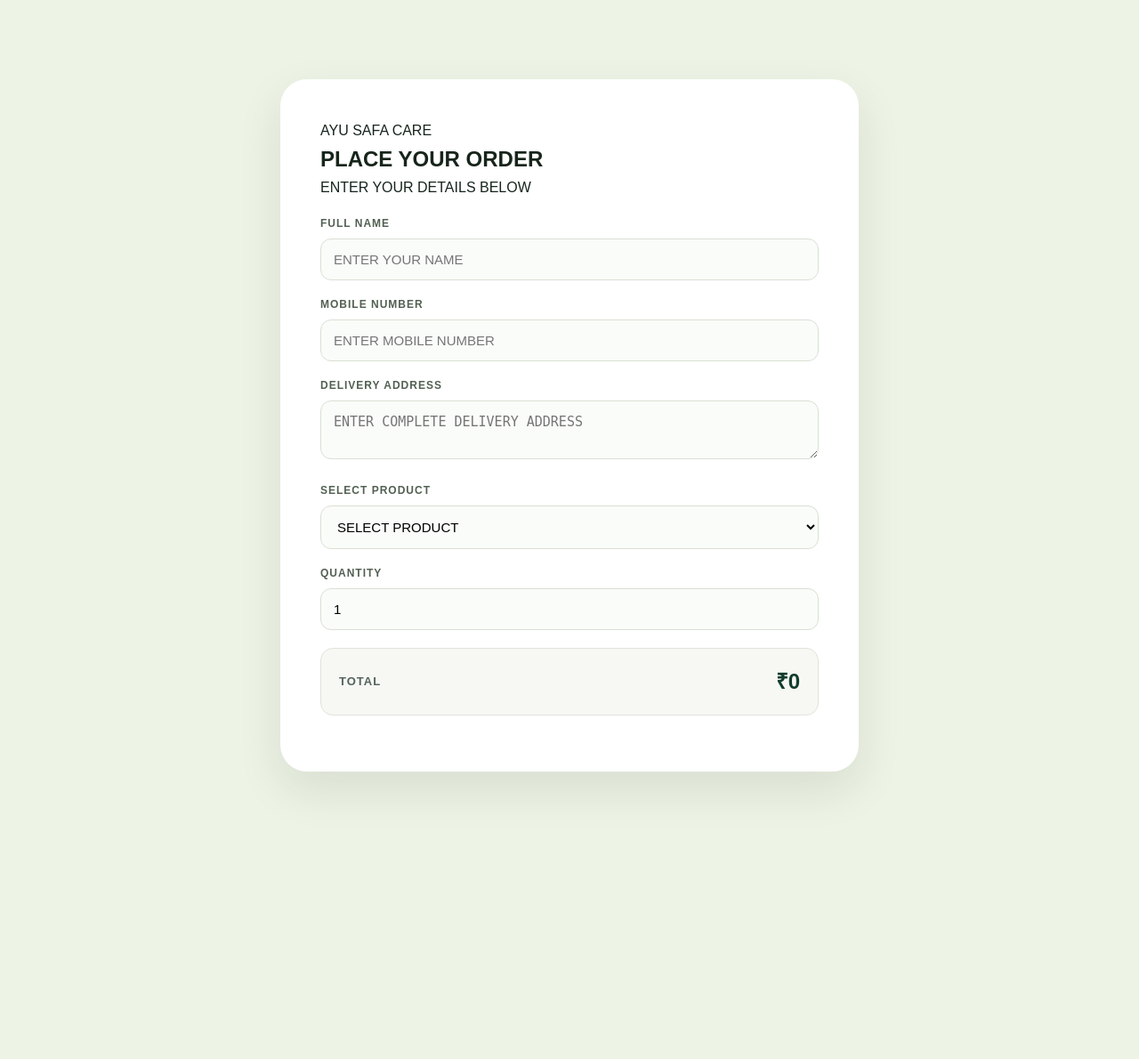
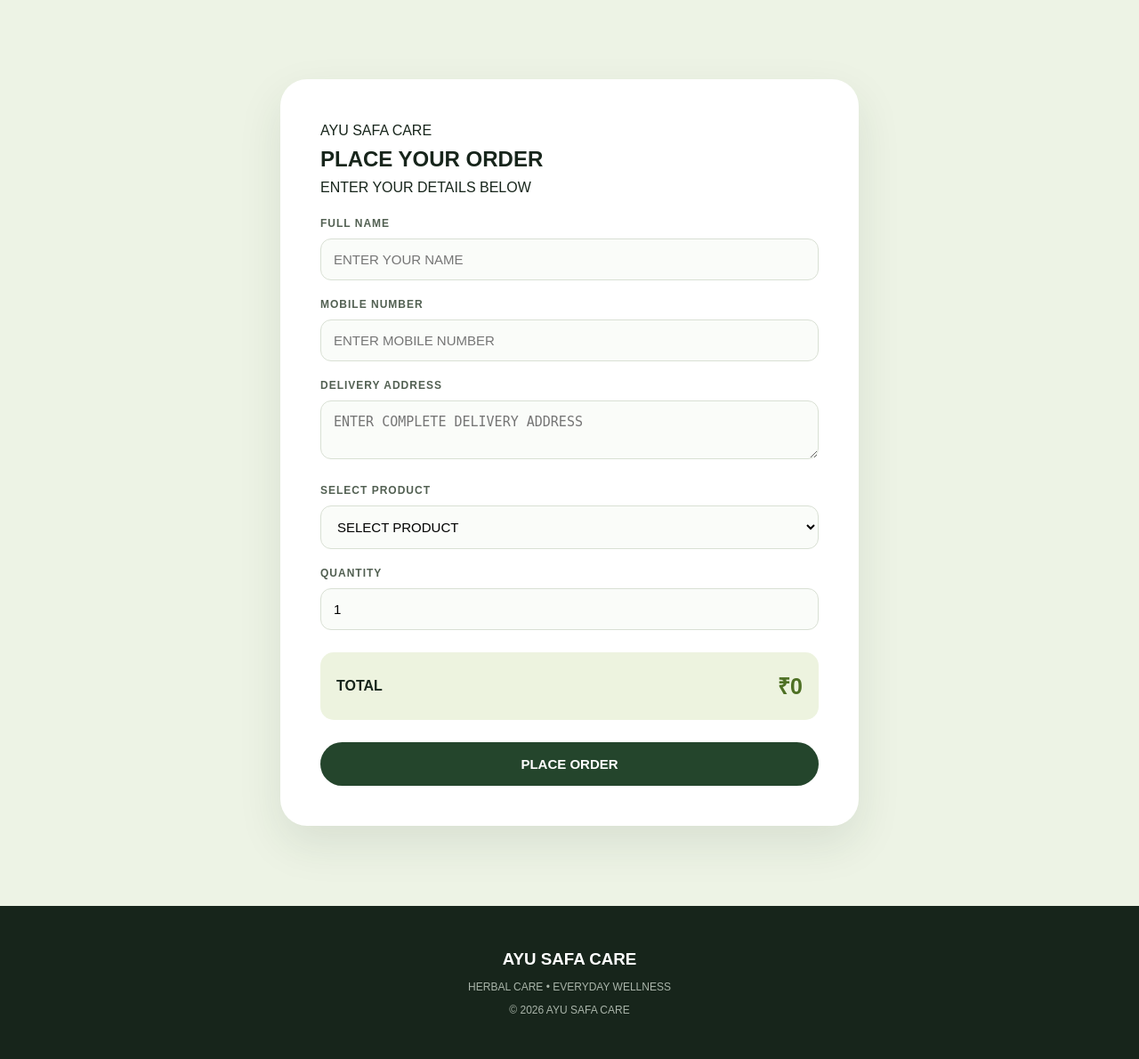
Before and after one commit to adilsuraiya037-ui/ayu-safa-care, a Flask app: page / in a window 1280 px wide. Shown: the part 1234-2424 px from the top of the page at 89% size. Before the commit the page ends 2121 px from the top, so only its background shows below. Run offline with Flask 3, Linux system fonts and the light colour scheme; some libraries are stand-ins or nearby versions.

Commit message:
Update index.html

```diff
--- a/templates/index.html
+++ b/templates/index.html
@@ -13,15 +13,17 @@
     <link rel="stylesheet"
           href="{{ url_for('static', filename='style.css') }}">
 
+
     <style>
 
         /* =========================================
-           PRODUCT GRID
+           PRODUCT SECTION
         ========================================= */
 
         .product-grid {
             align-items: stretch;
         }
+
 
         .product-card {
             overflow: hidden;
@@ -29,37 +31,36 @@
             flex-direction: column;
         }
 
+
         .product-image {
             width: 100%;
             height: 180px;
             padding: 12px;
-
             display: flex;
             align-items: center;
             justify-content: center;
-
             overflow: hidden;
-
             background: #f7f7f4;
             box-sizing: border-box;
         }
 
+
         .product-image img {
             width: auto;
             height: auto;
-
             max-width: 135px;
             max-height: 155px;
-
             object-fit: contain;
             display: block;
         }
+
 
         .product-content {
             display: flex;
             flex-direction: column;
             flex: 1;
         }
+
 
         .product-content .price {
             margin-top: auto;
@@ -73,44 +74,40 @@
         .product-content .card-button {
             width: 100%;
             min-height: 46px;
-
             margin-top: 8px;
-
             border: none;
             border-radius: 25px;
-
             display: flex;
             align-items: center;
             justify-content: center;
-
             text-decoration: none;
-
             box-sizing: border-box;
-
             cursor: pointer;
         }
+
 
         .product-content button.card-button {
             background: #123d2d;
             color: #ffffff;
-
             font-size: 12px;
             font-weight: 900;
             letter-spacing: 1px;
         }
 
+
         .product-content button.card-button:hover {
             background: #1e5b42;
         }
 
+
         .product-content .secondary-button {
             background: #f0eadc;
             color: #123d2d;
-
             font-size: 12px;
             font-weight: 900;
             letter-spacing: 1px;
         }
+
 
         .product-content .secondary-button:hover {
             background: #e3dbc9;
@@ -118,13 +115,12 @@
 
 
         /* =========================================
-           PRODUCT DETAILS MODAL
+           PRODUCT DETAILS POPUP
         ========================================= */
 
         .product-modal {
             position: fixed;
             inset: 0;
-
             z-index: 99999;
 
             display: none;
@@ -137,9 +133,11 @@
             background: rgba(0, 0, 0, 0.72);
         }
 
+
         .product-modal.show {
             display: flex;
         }
+
 
         .product-modal-box {
             position: relative;
@@ -160,6 +158,7 @@
             box-shadow:
                 0 25px 80px rgba(0, 0, 0, 0.30);
         }
+
 
         .modal-close {
             position: absolute;
@@ -184,9 +183,11 @@
             cursor: pointer;
         }
 
+
         .modal-close:hover {
             background: #1e5b42;
         }
+
 
         .modal-image {
             min-height: 430px;
@@ -200,6 +201,7 @@
             background: #f7f7f4;
         }
 
+
         .modal-image img {
             width: auto;
             height: auto;
@@ -210,9 +212,11 @@
             object-fit: contain;
         }
 
+
         .modal-content {
             padding: 55px 35px 35px;
         }
+
 
         .modal-content h2 {
             margin: 5px 0 15px;
@@ -223,6 +227,7 @@
             line-height: 1.25;
         }
 
+
         .modal-content .price {
             margin-bottom: 20px;
 
@@ -231,6 +236,7 @@
             font-size: 24px;
             font-weight: 900;
         }
+
 
         .modal-content p {
             color: #68756f;
@@ -241,6 +247,7 @@
             margin-bottom: 22px;
         }
 
+
         .modal-content h4 {
             color: #123d2d;
 
@@ -250,10 +257,13 @@
             margin-bottom: 12px;
         }
 
+
         .modal-content ul {
             padding-left: 20px;
+
             margin-bottom: 25px;
         }
+
 
         .modal-content li {
             color: #52645c;
@@ -263,6 +273,7 @@
 
             margin-bottom: 7px;
         }
+
 
         .modal-order-button {
             width: 100%;
@@ -284,44 +295,9 @@
             letter-spacing: 1px;
         }
 
+
         .modal-order-button:hover {
             background: #1e5b42;
-        }
-
-
-        /* =========================================
-           ORDER TOTAL
-        ========================================= */
-
-        .total-box {
-            margin-top: 20px;
-            margin-bottom: 18px;
-
-            padding: 18px 20px;
-
-            display: flex;
-            align-items: center;
-            justify-content: space-between;
-
-            background: #f7f7f4;
-
-            border: 1px solid #e3e3dc;
-            border-radius: 14px;
-        }
-
-        .total-box span {
-            color: #52645c;
-
-            font-size: 13px;
-            font-weight: 800;
-            letter-spacing: 1px;
-        }
-
-        .total-box strong {
-            color: #123d2d;
-
-            font-size: 24px;
-            font-weight: 900;
         }
 
 
@@ -335,14 +311,17 @@
                 height: 155px;
             }
 
+
             .product-image img {
                 max-width: 110px;
                 max-height: 130px;
             }
 
+
             .product-modal {
                 padding: 10px;
             }
+
 
             .product-modal-box {
                 grid-template-columns: 1fr;
@@ -352,26 +331,27 @@
                 border-radius: 18px;
             }
 
+
             .modal-image {
                 min-height: 250px;
+
                 padding: 20px;
             }
+
 
             .modal-image img {
                 max-width: 220px;
                 max-height: 230px;
             }
 
+
             .modal-content {
                 padding: 28px 22px 25px;
             }
 
+
             .modal-content h2 {
                 font-size: 24px;
-            }
-
-            .total-box strong {
-                font-size: 21px;
             }
 
         }
@@ -390,11 +370,14 @@
 
 <header class="navbar">
 
+
     <div class="brand">
+
 
         <div class="brand-mark">
             DR.ADIL SURAIYA
         </div>
+
 
         <div>
 
@@ -408,6 +391,7 @@
 
         </div>
 
+
     </div>
 
 
@@ -417,6 +401,7 @@
         ORDER NOW
 
     </a>
+
 
 </header>
 
@@ -428,21 +413,26 @@
 
 <section class="hero">
 
+
     <div class="hero-content">
+
 
         <p class="small-title">
             AYURVEDIC • HERBAL • CARE
         </p>
+
 
         <h2>
             NATURAL CARE<br>
             FOR EVERYDAY YOU
         </h2>
 
+
         <p>
             Discover thoughtfully prepared herbal products
             designed for your everyday wellness and personal care.
         </p>
+
 
         <a href="#products"
            class="primary-button">
@@ -451,7 +441,9 @@
 
         </a>
 
+
     </div>
+
 
 </section>
 
@@ -467,17 +459,21 @@
 
     <div class="section-heading">
 
+
         <p>
             OUR PRODUCTS
         </p>
+
 
         <h2>
             SIMPLE HERBAL CARE
         </h2>
 
+
         <span>
             QUALITY PRODUCTS FROM AYU SAFA CARE
         </span>
+
 
     </div>
 
@@ -486,11 +482,10 @@
     <div class="product-grid">
 
 
-        <!-- =====================================
-             HAIR OIL
-        ====================================== -->
+        <!-- HAIR OIL -->
 
         <div class="product-card">
+
 
             <div class="product-image">
 
@@ -503,6 +498,7 @@
 
 
             <div class="product-content">
+
 
                 <span class="product-category">
                     HAIR CARE
@@ -523,15 +519,14 @@
 
 
                 <div class="price">
-                    &#8377;299
+                    ₹299
                 </div>
 
 
                 <button
                     type="button"
                     class="card-button"
-                    onclick="openProduct('oil'); return false;"
-                >
+                    onclick="openProduct('oil')">
 
                     VIEW DETAILS
 
@@ -540,24 +535,24 @@
 
                 <a
                     href="#order"
-                    class="card-button secondary-button"
-                >
+                    class="card-button secondary-button">
 
                     ORDER NOW
 
                 </a>
 
+
             </div>
+
 
         </div>
 
 
 
-        <!-- =====================================
-             SHAMPOO
-        ====================================== -->
+        <!-- SHAMPOO -->
 
         <div class="product-card">
+
 
             <div class="product-image">
 
@@ -570,6 +565,7 @@
 
 
             <div class="product-content">
+
 
                 <span class="product-category">
                     HAIR CARE
@@ -588,15 +584,14 @@
 
 
                 <div class="price">
-                    &#8377;149
+                    ₹149
                 </div>
 
 
                 <button
                     type="button"
                     class="card-button"
-                    onclick="openProduct('shampoo'); return false;"
-                >
+                    onclick="openProduct('shampoo')">
 
                     VIEW DETAILS
 
@@ -605,24 +600,24 @@
 
                 <a
                     href="#order"
-                    class="card-button secondary-button"
-                >
+                    class="card-button secondary-button">
 
                     ORDER NOW
 
                 </a>
 
+
             </div>
+
 
         </div>
 
 
 
-        <!-- =====================================
-             MALAM
-        ====================================== -->
+        <!-- MALAM -->
 
         <div class="product-card">
+
 
             <div class="product-image">
 
@@ -635,6 +630,7 @@
 
 
             <div class="product-content">
+
 
                 <span class="product-category">
                     SKIN CARE
@@ -653,15 +649,14 @@
 
 
                 <div class="price">
-                    &#8377;149
+                    ₹149
                 </div>
 
 
                 <button
                     type="button"
                     class="card-button"
-                    onclick="openProduct('malam'); return false;"
-                >
+                    onclick="openProduct('malam')">
 
                     VIEW DETAILS
 
@@ -670,19 +665,21 @@
 
                 <a
                     href="#order"
-                    class="card-button secondary-button"
-                >
+                    class="card-button secondary-button">
 
                     ORDER NOW
 
                 </a>
 
+
             </div>
+
 
         </div>
 
 
     </div>
+
 
 </section>
 
@@ -701,17 +698,21 @@
 
         <div class="section-heading">
 
+
             <p>
                 AYU SAFA CARE
             </p>
+
 
             <h2>
                 PLACE YOUR ORDER
             </h2>
 
+
             <span>
                 ENTER YOUR DETAILS BELOW
             </span>
+
 
         </div>
 
@@ -723,11 +724,10 @@
         >
 
 
-            <!-- NAME -->
-
             <label>
                 FULL NAME
             </label>
+
 
             <input
                 type="text"
@@ -737,11 +737,11 @@
             >
 
 
-            <!-- PHONE -->
 
             <label>
                 MOBILE NUMBER
             </label>
+
 
             <input
                 type="tel"
@@ -751,11 +751,11 @@
             >
 
 
-            <!-- ADDRESS -->
 
             <label>
                 DELIVERY ADDRESS
             </label>
+
 
             <textarea
                 name="address"
@@ -764,17 +764,19 @@
             ></textarea>
 
 
-            <!-- PRODUCT -->
 
             <label>
                 SELECT PRODUCT
             </label>
 
+
             <select
                 name="product"
                 id="product"
                 required
+                onchange="updatePrice()"
             >
+
 
                 <option value="">
                     SELECT PRODUCT
@@ -785,7 +787,7 @@
                     value="Gold Herbal Hair Oil"
                     data-price="299"
                 >
-                    GOLD HERBAL HAIR OIL — &#8377;299
+                    GOLD HERBAL HAIR OIL — ₹299
                 </option>
 
 
@@ -793,7 +795,7 @@
                     value="Herbal Hair Shampoo"
                     data-price="149"
                 >
-                    HERBAL HAIR SHAMPOO — &#8377;149
+                    HERBAL HAIR SHAMPOO — ₹149
                 </option>
 
 
@@ -801,17 +803,18 @@
                     value="Ayu Safa Care Malam"
                     data-price="149"
                 >
-                    AYU SAFA CARE MALAM — &#8377;149
+                    AYU SAFA CARE MALAM — ₹149
                 </option>
+
 
             </select>
 
 
-            <!-- QUANTITY -->
 
             <label>
                 QUANTITY
             </label>
+
 
             <input
                 type="number"
@@ -819,12 +822,12 @@
                 id="quantity"
                 value="1"
                 min="1"
-                step="1"
                 required
+                onchange="updatePrice()"
+                oninput="updatePrice()"
             >
 
 
-            <!-- HIDDEN AMOUNT -->
 
             <input
                 type="hidden"
@@ -834,22 +837,402 @@
             >
 
 
-            <!-- TOTAL -->
 
             <div class="total-box">
+
 
                 <span>
                     TOTAL
                 </span>
 
+
                 <strong id="total">
-                    &#8377;0
+                    ₹0
                 </strong>
+
 
             </div>
 
 
-            <!-- SUBMIT -->
 
             <button
-                type="submit
+                type="submit"
+                class="submit-button"
+            >
+
+                PLACE ORDER
+
+            </button>
+
+
+        </form>
+
+
+    </div>
+
+
+</section>
+
+
+
+<!-- =========================================
+     PRODUCT DETAILS MODAL
+========================================= -->
+
+<div
+    id="productModal"
+    class="product-modal"
+>
+
+
+    <div class="product-modal-box">
+
+
+        <button
+            type="button"
+            class="modal-close"
+            onclick="closeProduct()"
+        >
+
+            ×
+
+        </button>
+
+
+
+        <div class="modal-image">
+
+
+            <img
+                id="modalProductImage"
+                src=""
+                alt=""
+            >
+
+
+        </div>
+
+
+
+        <div class="modal-content">
+
+
+            <span
+                id="modalCategory"
+                class="product-category"
+            >
+            </span>
+
+
+
+            <h2
+                id="modalProductName"
+            >
+            </h2>
+
+
+
+            <div
+                id="modalPrice"
+                class="price"
+            >
+            </div>
+
+
+
+            <p
+                id="modalDescription"
+            >
+            </p>
+
+
+
+            <h4>
+                BENEFITS
+            </h4>
+
+
+
+            <ul
+                id="modalBenefits"
+            >
+            </ul>
+
+
+
+            <a
+                href="#order"
+                onclick="closeProduct()"
+                class="modal-order-button"
+            >
+
+                ORDER NOW
+
+            </a>
+
+
+        </div>
+
+
+    </div>
+
+
+</div>
+
+
+
+<!-- =========================================
+     FOOTER
+========================================= -->
+
+<footer>
+
+
+    <h3>
+        AYU SAFA CARE
+    </h3>
+
+
+    <p>
+        HERBAL CARE • EVERYDAY WELLNESS
+    </p>
+
+
+    <p>
+        © 2026 AYU SAFA CARE
+    </p>
+
+
+</footer>
+
+
+
+<!-- =========================================
+     JAVASCRIPT
+========================================= -->
+
+<script>
+
+
+/* =========================================
+   PRODUCT DATA
+========================================= */
+
+
+const products = {
+
+
+    oil: {
+
+        image:
+            "{{ url_for('static', filename='images/hair-oil.jpg') }}",
+
+        category:
+            "HAIR CARE",
+
+        name:
+            "GOLD HERBAL HAIR OIL",
+
+        price:
+            "₹299",
+
+        description:
+            "Ayu Safa Care Gold Herbal Hair Oil is prepared with selected herbs and traditional oils for everyday hair care.",
+
+        benefits: [
+
+            "Helps support stronger-looking hair",
+
+            "Helps maintain healthy-looking hair",
+
+            "Helps care for dry scalp and hair",
+
+            "Provides a relaxing hair-oiling experience"
+
+        ]
+
+    },
+
+
+    shampoo: {
+
+        image:
+            "{{ url_for('static', filename='images/shampoo.jpg') }}",
+
+        category:
+            "HAIR CARE",
+
+        name:
+            "AYU SAFA CARE HERBAL SHAMPOO",
+
+        price:
+            "₹149",
+
+        description:
+            "A herbal shampoo formulated with Aloe Vera, Methi, Flaxseed and Neem for regular hair cleansing and care.",
+
+        benefits: [
+
+            "Gentle everyday hair cleansing",
+
+            "Helps remove excess oil and buildup",
+
+            "Helps maintain clean-looking hair",
+
+            "Herbal hair-care formulation"
+
+        ]
+
+    },
+
+
+    malam: {
+
+        image:
+            "{{ url_for('static', filename='images/Malam.jpg') }}",
+
+        category:
+            "SKIN CARE",
+
+        name:
+            "AYU SAFA CARE MALAM",
+
+        price:
+            "₹149",
+
+        description:
+            "Ayu Safa Care Malam is a herbal topical-care product.",
+
+        benefits: [
+
+            "Convenient topical application",
+
+            "Herbal topical-care formulation",
+
+            "Suitable for targeted skin-care use"
+
+        ]
+
+    }
+
+
+};
+
+
+
+/* =========================================
+   PRODUCT DETAILS
+========================================= */
+
+
+function openProduct(productId) {
+
+
+    const product =
+        products[productId];
+
+
+    if (!product) {
+        return;
+    }
+
+
+    const modal =
+        document.getElementById("productModal");
+
+
+    const image =
+        document.getElementById("modalProductImage");
+
+
+    const category =
+        document.getElementById("modalCategory");
+
+
+    const name =
+        document.getElementById("modalProductName");
+
+
+    const price =
+        document.getElementById("modalPrice");
+
+
+    const description =
+        document.getElementById("modalDescription");
+
+
+    const benefits =
+        document.getElementById("modalBenefits");
+
+
+    if (
+        !modal ||
+        !image ||
+        !category ||
+        !name ||
+        !price ||
+        !description ||
+        !benefits
+    ) {
+
+        return;
+
+    }
+
+
+    image.src =
+        product.image;
+
+
+    image.alt =
+        product.name;
+
+
+    category.textContent =
+        product.category;
+
+
+    name.textContent =
+        product.name;
+
+
+    price.textContent =
+        product.price;
+
+
+    description.textContent =
+        product.description;
+
+
+    benefits.innerHTML =
+        "";
+
+
+    product.benefits.forEach(
+        function(benefit) {
+
+            const li =
+                document.createElement("li");
+
+
+            li.textContent =
+                benefit;
+
+
+            benefits.appendChild(li);
+
+        }
+    );
+
+
+    modal.classList.add("show");
+
+
+    document.body.style.overflow =
+        "hidden";
+
+}
+
+
+
+/*
```
